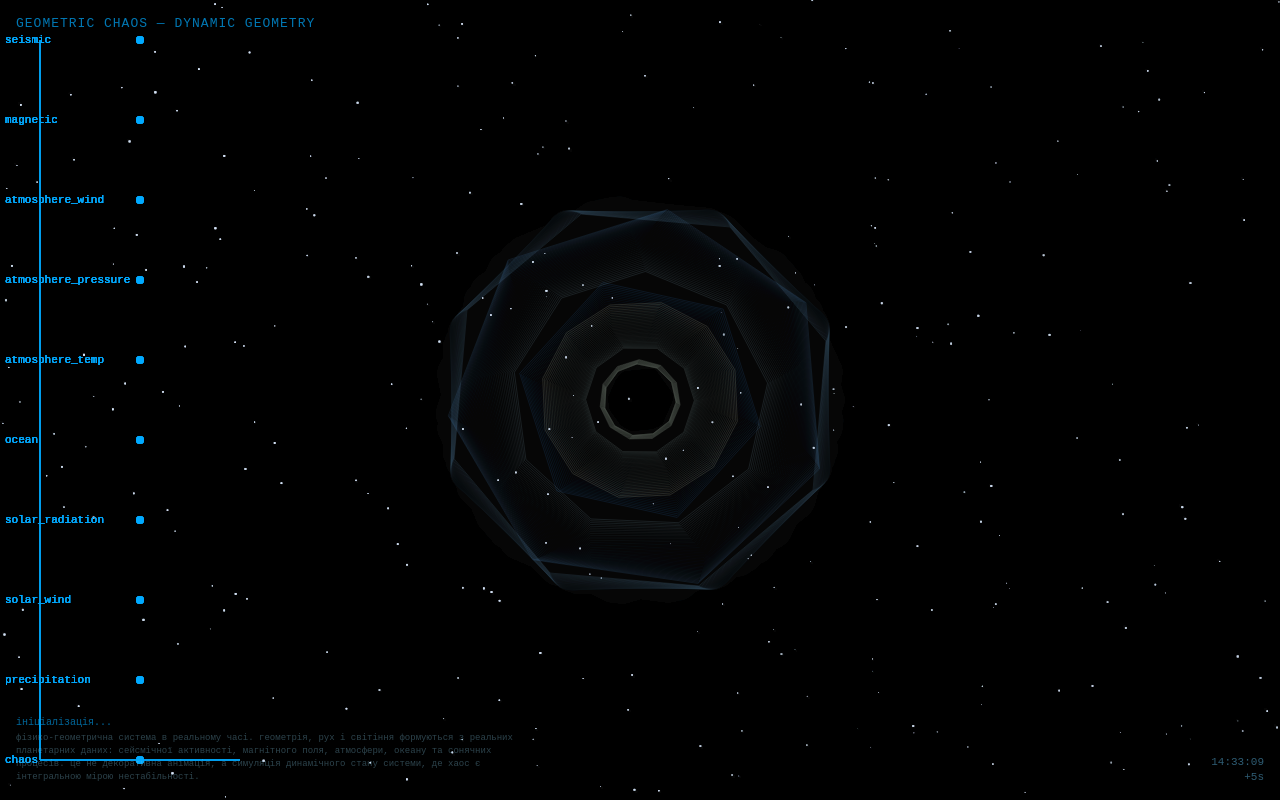
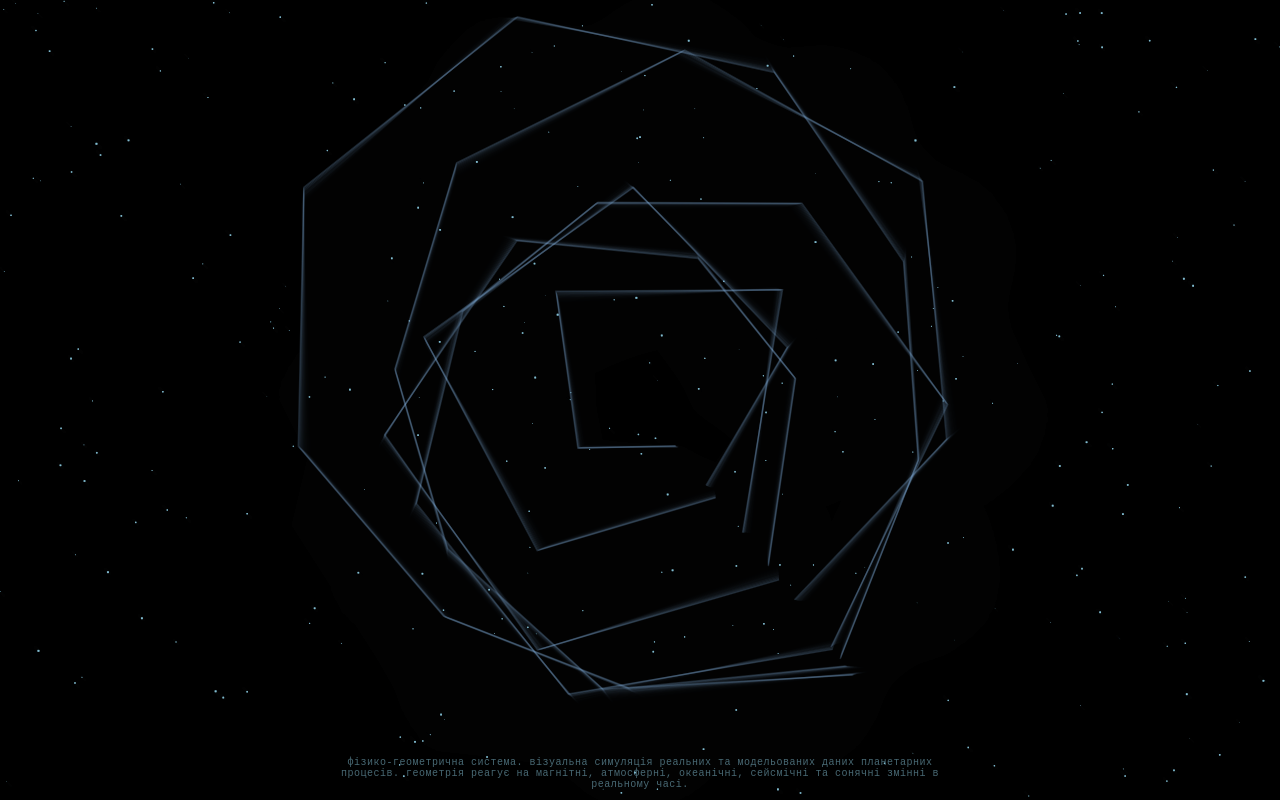
Before and after one commit to lavandaaudit/test3, a plain HTML site: page index.html in a window 1280 px wide. Drawn offline with Linux system fonts and the light colour scheme; no server answers.

Commit message:
Update index.html

```diff
--- a/index.html
+++ b/index.html
@@ -2,282 +2,188 @@
 <html lang="uk">
 <head>
 <meta charset="UTF-8">
-<title>GEOMETRIC CHAOS · DYNAMIC GEOMETRY</title>
+<title>IBONARIUM · PHYSICO–GEOMETRIC SYSTEM</title>
 <meta name="viewport" content="width=device-width, initial-scale=1.0">
+
 <style>
-html, body {
-  margin:0; padding:0;
+html,body{
+  margin:0;
+  padding:0;
+  width:100%;
+  height:100%;
   background:#000;
   overflow:hidden;
-  height:100%;
-  font-family:'Courier New', monospace;
-  color:#0af;
+  font-family:"Courier New",monospace;
+  color:#9fe7ff;
 }
-canvas { display:block; }
-#hud {
-  position:absolute;
-  top:16px; left:16px;
-  font-size:13px;
-  opacity:0.7;
-  pointer-events:none;
-  letter-spacing:1px;
+canvas{
+  position:fixed;
+  inset:0;
 }
-#data {
-  position:absolute;
-  bottom:70px; left:16px;
+#info{
+  position:fixed;
+  bottom:10px;
+  left:50%;
+  transform:translateX(-50%);
   font-size:10px;
-  opacity:0.6;
-  pointer-events:none;
-  max-width:420px;
-  line-height:1.4;
-}
-#data .real { color:#0f0; font-weight:bold; }
-#data .fallback { color:#888; }
-#data .warning { color:#ff0; }
-#clock {
-  position:absolute;
-  bottom:16px; right:16px;
-  font-size:11px;
   opacity:0.45;
-  color:#6cf;
-  text-align:right;
-  pointer-events:none;
-  line-height:1.3;
-}
-#status {
-  position:absolute;
-  top:40px; left:16px;
-  font-size:11px;
-  opacity:0.6;
-  color:#0af;
-}
-#description {
-  position:absolute;
-  bottom:16px;
-  left:16px;
-  max-width:520px;
-  font-size:9px;
-  line-height:1.45;
-  opacity:0.35;
-  color:#7fbfd9;
-  pointer-events:none;
-  text-transform: lowercase;
+  letter-spacing:0.5px;
+  text-align:center;
+  max-width:90%;
 }
 </style>
 </head>
+
 <body>
+<canvas id="c"></canvas>
 
-<div id="hud">GEOMETRIC CHAOS — DYNAMIC GEOMETRY</div>
-<div id="status"></div>
-<div id="data">ініціалізація...</div>
-<div id="clock">—</div>
-
-<div id="description">
-фізико-геометрична система в реальному часі.
-геометрія, рух і світіння формуються з реальних планетарних даних:
-сейсмічної активності, магнітного поля, атмосфери, океану та сонячних процесів.
-це не декоративна анімація, а симуляція динамічного стану системи,
-де хаос є інтегральною мірою нестабільності.
+<div id="info">
+фізико-геометрична система. візуальна симуляція реальних та модельованих даних планетарних процесів.
+геометрія реагує на магнітні, атмосферні, океанічні, сейсмічні та сонячні змінні в реальному часі.
 </div>
 
-<canvas id="c"></canvas>
-
 <script>
-/* ================== BASIC ================== */
-const canvas = document.getElementById('c');
-const ctx = canvas.getContext('2d');
-const dataDiv = document.getElementById('data');
-const clockDiv = document.getElementById('clock');
-const statusDiv = document.getElementById('status');
+/* ====================== CANVAS ====================== */
+const canvas=document.getElementById("c");
+const ctx=canvas.getContext("2d");
+let w,h,cx,cy;
 
 function resize(){
-  canvas.width = window.innerWidth;
-  canvas.height = window.innerHeight;
+  w=canvas.width=window.innerWidth;
+  h=canvas.height=window.innerHeight;
+  cx=w/2;
+  cy=h/2;
 }
-window.addEventListener('resize', resize);
+window.addEventListener("resize",resize);
 resize();
 
-/* ================== TIME ================== */
-const startTime = Date.now();
-function formatRelativeTime(ms){
-  const s = Math.floor(ms/1000);
-  if(s<60) return `+${s}s`;
-  const m = Math.floor(s/60), sec=s%60;
-  if(m<60) return `+${m}m ${sec}s`;
-  const h=Math.floor(m/60), min=m%60;
-  return `+${h}h ${min}m`;
-}
-function updateClock(){
-  const now=new Date();
-  clockDiv.innerHTML =
-    `${String(now.getHours()).padStart(2,'0')}:`+
-    `${String(now.getMinutes()).padStart(2,'0')}:`+
-    `${String(now.getSeconds()).padStart(2,'0')}<br>`+
-    formatRelativeTime(Date.now()-startTime);
-}
-setInterval(updateClock,1000);
-updateClock();
+/* ====================== TIME ====================== */
+let t=0;
 
-/* ================== STARS ================== */
-const stars=[];
-for(let i=0;i<320;i++){
-  stars.push({
-    x:Math.random()*canvas.width,
-    y:Math.random()*canvas.height,
-    size:Math.random()*1.4+0.4,
-    baseAlpha:Math.random()*0.4+0.25,
-    twinkle:Math.random()*0.015+0.006
+/* ====================== DATA ====================== */
+/* normalized 0..1 — імітація реальних потоків */
+const realData={
+  seismic:0.3,
+  magnetic:0.4,
+  atmosphere_wind:0.5,
+  atmosphere_pressure:0.6,
+  atmosphere_temp:0.5,
+  ocean:0.4,
+  solar_radiation:0.5,
+  solar_wind:0.4,
+  precipitation:0.2,
+  chaos:0.35
+};
+
+/* ====================== DATA DRIFT ====================== */
+function updateData(){
+  Object.keys(realData).forEach(k=>{
+    realData[k]+= (Math.random()-0.5)*0.01;
+    if(realData[k]<0) realData[k]=0;
+    if(realData[k]>1) realData[k]=1;
   });
 }
 
-/* ================== DATA ================== */
-let realData={
-  seismic:0.5,
-  magnetic:0.5,
-  atmosphere_wind:0.5,
-  atmosphere_pressure:0.5,
-  atmosphere_temp:0.5,
-  ocean:0.5,
-  solar_radiation:0.5,
-  solar_wind:0.5,
-  precipitation:0.5,
-  chaos:0.5
-};
-let dataHistory={};
-Object.keys(realData).forEach(k=>dataHistory[k]=[]);
-let sources={};
-
-/* ================== GLOBAL INFLUENCE ================== */
+/* ====================== GLOBAL INFLUENCE ====================== */
 function globalInfluence(){
   const d=realData;
-  return {
-    timeScale:0.4+d.atmosphere_temp*1.2+d.solar_radiation*0.6+d.chaos*0.9,
-    distortion:d.seismic*0.6+d.ocean*0.5+d.chaos,
-    turbulence:d.atmosphere_wind*0.7+d.precipitation*0.6+d.chaos*0.8,
-    density:d.atmosphere_pressure*0.8+d.magnetic*0.5,
-    glow:d.solar_radiation*0.9+d.solar_wind*0.6,
-    stability:1-(d.chaos*0.6+d.seismic*0.4)
+  return{
+    time:0.6 + d.atmosphere_temp + d.chaos,
+    distortion:d.seismic*0.7 + d.ocean*0.5 + d.chaos,
+    turbulence:d.atmosphere_wind + d.precipitation + d.chaos,
+    density:d.atmosphere_pressure + d.magnetic,
+    glow:d.solar_radiation + d.solar_wind,
+    stability:1-(d.chaos*0.7+d.seismic*0.3)
   };
 }
 
-/* ================== FETCH ================== */
-async function fetchRealPlanetData(){
-  statusDiv.innerHTML='оновлення...';
-  let loaded=0;
-  try{
-    const w=await fetch(
-      'https://api.open-meteo.com/v1/forecast?latitude=50.55&longitude=30.25&current=temperature_2m,wind_speed_10m,surface_pressure,precipitation,shortwave_radiation'
-    ).then(r=>r.json());
-    const c=w.current||{};
-    realData.atmosphere_temp=Math.min(1,(c.temperature_2m+40)/80);
-    realData.atmosphere_wind=Math.min(1,(c.wind_speed_10m||0)/80);
-    realData.atmosphere_pressure=Math.min(1,((c.surface_pressure||1013)-950)/150);
-    realData.precipitation=Math.min(1,(c.precipitation||0)/15);
-    realData.solar_radiation=Math.min(1,(c.shortwave_radiation||0)/1200);
-    loaded+=5;
-
-    const o=await fetch(
-      'https://marine-api.open-meteo.com/v1/marine?latitude=44.5&longitude=34.0&current=wave_height'
-    ).then(r=>r.json());
-    realData.ocean=Math.min(1,(o.current?.wave_height||0)/8);
-    loaded++;
-
-    const e=await fetch(
-      'https://earthquake.usgs.gov/earthquakes/feed/v1.0/summary/all_hour.geojson'
-    ).then(r=>r.json());
-    const f=e.features||[];
-    const m=f.reduce((a,b)=>Math.max(a,b.properties?.mag||0),0);
-    realData.seismic=Math.min(1,(f.length/30)+(m/10)*0.5);
-    loaded++;
-
-    Object.keys(realData).forEach(k=>{
-      if(k==='chaos')return;
-      dataHistory[k].push(realData[k]);
-      if(dataHistory[k].length>80) dataHistory[k].shift();
-    });
-
-    const vars=[];
-    Object.keys(dataHistory).forEach(k=>{
-      if(k==='chaos')return;
-      const h=dataHistory[k];
-      if(h.length<2)return;
-      const mean=h.reduce((a,b)=>a+b,0)/h.length;
-      vars.push(Math.sqrt(h.reduce((a,b)=>a+(b-mean)**2,0)/h.length));
-    });
-    realData.chaos=Math.min(1,(vars.reduce((a,b)=>a+b,0)/vars.length)*10||0.5);
-
-    let html='';
-    Object.keys(realData).forEach(k=>{
-      html+=`${k.padEnd(20,' ')} <span class="real">${realData[k].toFixed(3)}</span><br>`;
-    });
-    dataDiv.innerHTML=html;
-    statusDiv.innerHTML=loaded?'оновлено':'';
-  }catch(e){
-    console.error(e);
-    statusDiv.innerHTML='';
-  }
-}
-fetchRealPlanetData();
-setInterval(fetchRealPlanetData,120000);
-
-/* ================== GRAPH ================== */
-function drawCoordinateSystem(){
-  const margin=40, width=200, height=canvas.height-80;
-  ctx.strokeStyle='#0af';
-  ctx.beginPath();
-  ctx.moveTo(margin,40);
-  ctx.lineTo(margin,height+40);
-  ctx.lineTo(width+margin,height+40);
-  ctx.stroke();
-
-  ctx.fillStyle='#0af';
-  ctx.font='11px Courier New';
-  const keys=Object.keys(realData);
-  keys.forEach((k,i)=>{
-    const y=40+i*(height/(keys.length-1));
-    ctx.fillText(k,5,y+3);
-    const x=margin+realData[k]*width;
-    ctx.beginPath();
-    ctx.arc(x,y,4,0,Math.PI*2);
-    ctx.fill();
+/* ====================== STARS ====================== */
+const stars=[];
+for(let i=0;i<300;i++){
+  stars.push({
+    x:Math.random()*w,
+    y:Math.random()*h,
+    s:Math.random()*1.5+0.3,
+    p:Math.random()*Math.PI*2
   });
 }
 
-/* ================== LOOP ================== */
-let t=0;
+/* ====================== ATTRACTOR ====================== */
+/* lorenz-like system */
+let ax=0.1, ay=0, az=0;
+
+function stepAttractor(){
+  const sigma=10 + realData.magnetic*10;
+  const rho=28 + realData.chaos*20;
+  const beta=2.66;
+
+  const dx=sigma*(ay-ax);
+  const dy=ax*(rho-az)-ay;
+  const dz=ax*ay-beta*az;
+
+  ax+=dx*0.005;
+  ay+=dy*0.005;
+  az+=dz*0.005;
+}
+
+/* ====================== DRAW ====================== */
 function loop(){
+  updateData();
   const G=globalInfluence();
-  t+=0.012*G.timeScale;
+  t+=0.01*G.time;
 
-  ctx.fillStyle='rgba(0,0,0,0.08)';
-  ctx.fillRect(0,0,canvas.width,canvas.height);
+  ctx.fillStyle="rgba(0,0,0,0.25)";
+  ctx.fillRect(0,0,w,h);
 
-  const cx=canvas.width/2, cy=canvas.height/2;
+  /* ----- stars ----- */
+  ctx.fillStyle="#9fe7ff";
+  stars.forEach(s=>{
+    const n=Math.sin(t+s.p)*G.turbulence;
+    ctx.globalAlpha=0.2+G.glow*0.4;
+    ctx.fillRect(
+      s.x+n*2,
+      s.y+n*2,
+      s.s,
+      s.s
+    );
+  });
+  ctx.globalAlpha=1;
 
-  stars.forEach(s=>{
-    const n=Math.sin(t*s.twinkle*10+s.x*0.004*G.turbulence);
-    ctx.fillStyle=`rgba(220,235,255,${Math.max(0.05,s.baseAlpha+n*0.2)})`;
-    ctx.fillRect(s.x+n*2,s.y+n*2,s.size,s.size);
-  });
+  /* ----- central polygons ----- */
+  for(let i=0;i<6;i++){
+    const sides=3+i+Math.floor(realData.magnetic*5);
+    const base=120+i*45;
+    ctx.beginPath();
+    for(let j=0;j<=sides;j++){
+      const a=j/sides*Math.PI*2 + t*0.2;
+      const r=
+        base +
+        Math.sin(t+i+j)*80*G.distortion;
 
-  for(let i=0;i<7;i++){
-    const sides=3+i+Math.floor(realData.chaos*6);
-    const r=120+80*G.distortion*Math.sin(t+i);
-    ctx.beginPath();
-    for(let s=0;s<sides;s++){
-      const a=(Math.PI*2/sides)*s+t*0.2;
       const x=cx+Math.cos(a)*r;
       const y=cy+Math.sin(a)*r;
-      s===0?ctx.moveTo(x,y):ctx.lineTo(x,y);
+      if(j===0) ctx.moveTo(x,y);
+      else ctx.lineTo(x,y);
     }
-    ctx.closePath();
-    ctx.strokeStyle=`rgba(${50+i*30},${120+i*20},200,0.15)`;
+    ctx.strokeStyle=`rgba(150,200,255,${0.05+G.glow*0.15})`;
+    ctx.lineWidth=0.5+G.density;
     ctx.stroke();
   }
 
-  drawCoordinateSystem();
+  /* ----- attractor ----- */
+  stepAttractor();
+  ctx.save();
+  ctx.translate(cx,cy);
+  ctx.beginPath();
+  ctx.strokeStyle=`rgba(255,120,200,${0.15+realData.chaos*0.4})`;
+  ctx.lineWidth=1;
+  ctx.lineTo(ax*10,ay*10);
+  ctx.stroke();
+  ctx.restore();
+
   requestAnimationFrame(loop);
 }
+
 loop();
 </script>
 </body>
```
